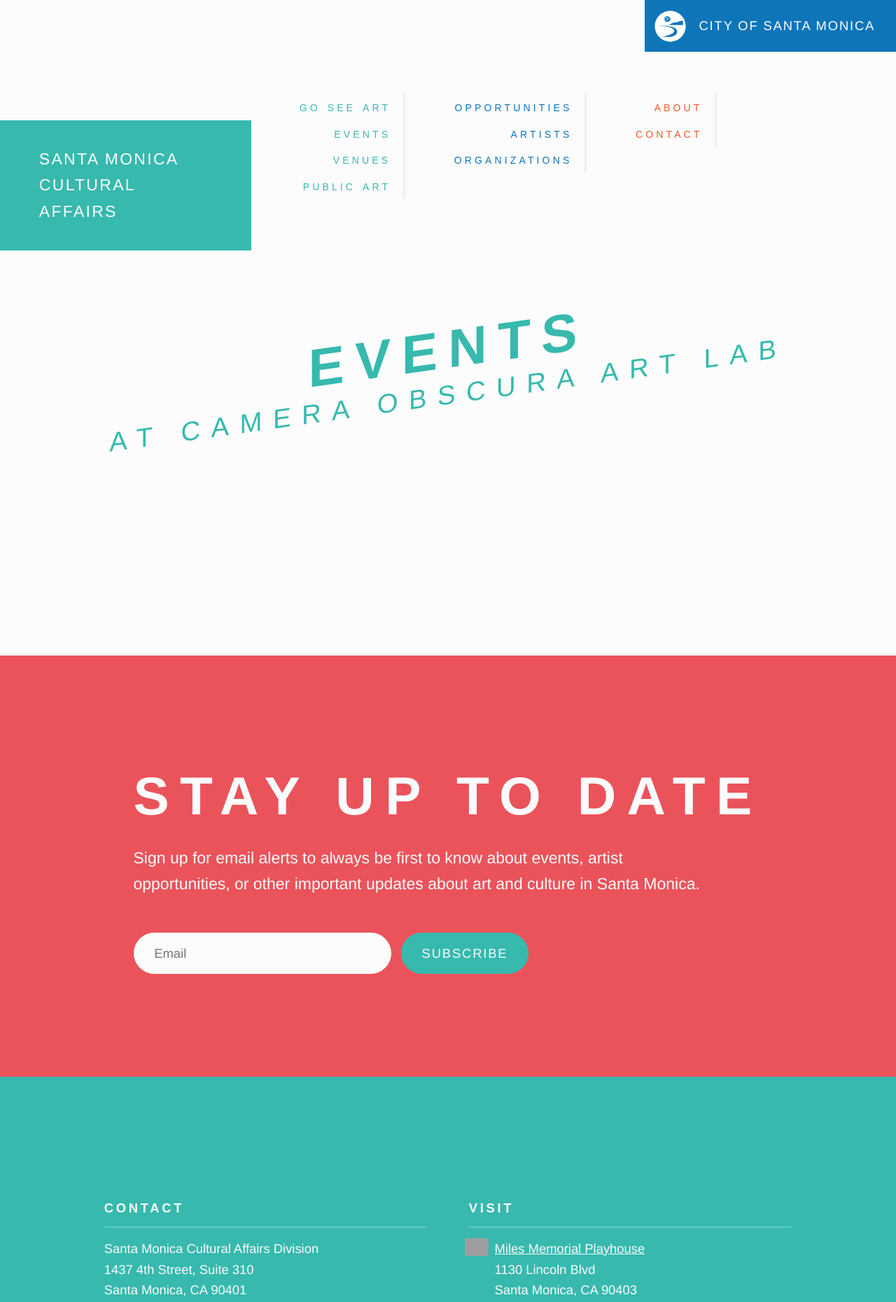
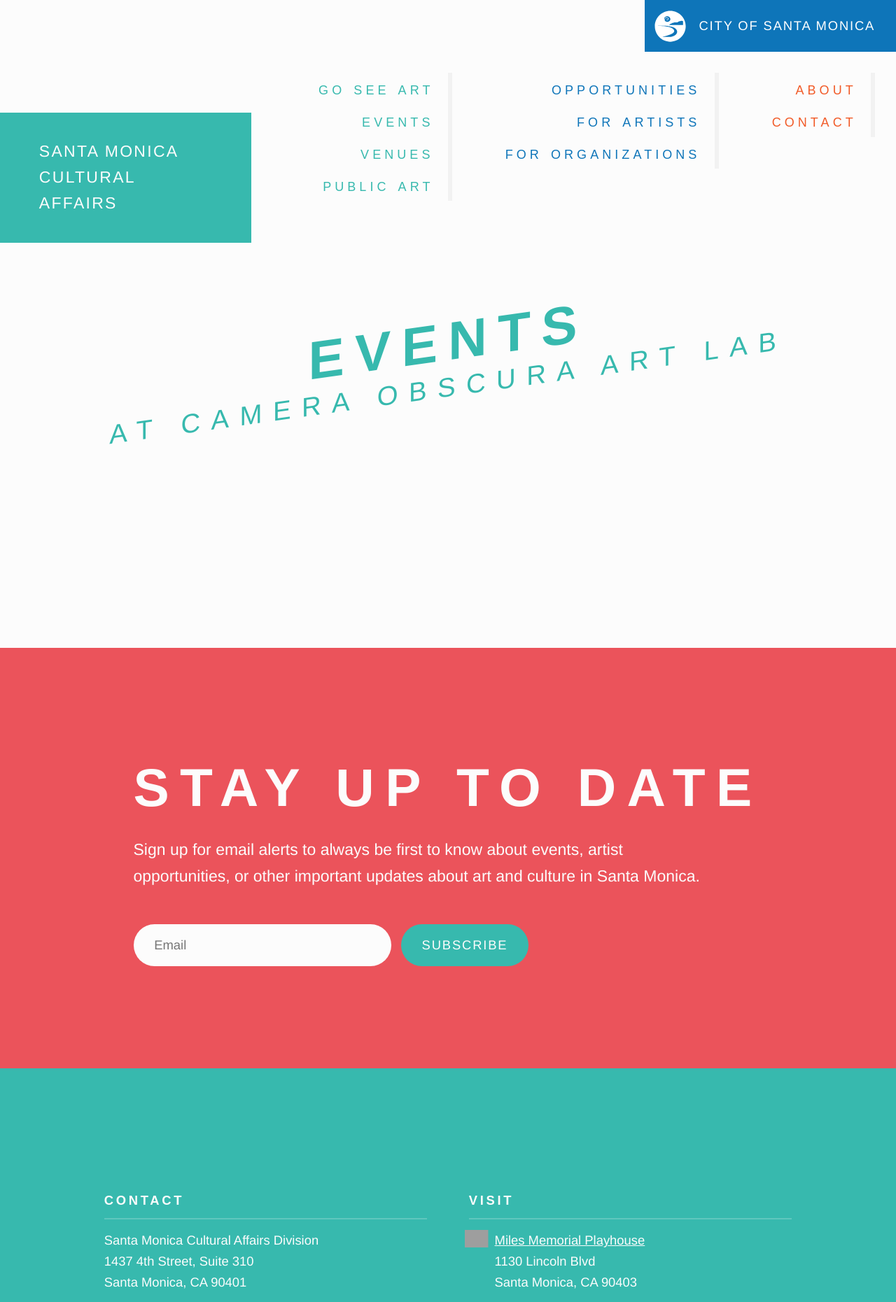
Before and after one commit to jimthoburn/artsamo, a Jekyll site: the page built from camera-obscura-art-lab-events.md, in a window 1280 px wide. Shown: the top 1861 px of the page at 70% size. Built offline with Jekyll 4.4.1, drawn with Linux system fonts in a browser that asks for light colours; some web fonts are replaced; grey boxes are pictures that could not be loaded.

Commit message:
Tweak header
Former-commit-id: 63c90e86ccbd9bebdafe317e9cee3629fda3fe12

```diff
--- a/_layouts/default.html
+++ b/_layouts/default.html
@@ -86,8 +86,8 @@
     </ul>
     <h3><a href="/opportunities/" {% if page.url == '/opportunities/' %} class="active" {% endif %}>Opportunities</a></h3>
     <ul>
-      <li><a href="/opportunities-for-artists/"       {% if page.url == '/opportunities-for-artists/' %}         class="active" {% endif %}>Artists</a></li>
-      <li><a href="/opportunities-for-organizations/" {% if page.url == '/opportunities-for-organizations/' %}         class="active" {% endif %}>Organizations</a></li>
+      <li><a href="/opportunities-for-artists/"       {% if page.url == '/opportunities-for-artists/' %}         class="active" {% endif %}>For Artists</a></li>
+      <li><a href="/opportunities-for-organizations/" {% if page.url == '/opportunities-for-organizations/' %}         class="active" {% endif %}>For Organizations</a></li>
     </ul>
     <h3><a href="/about/" {% if page.url == '/about/' %}         class="active" {% endif %}>About</a></h3>
     <ul>
--- a/assets/css/header.css
+++ b/assets/css/header.css
@@ -60,7 +60,11 @@
 header li a {
   color: var(--aqua);
   display: block;
-  padding: calc(var(--vertical-rhythm) * 1/4) calc(var(--vertical-rhythm) * 2/4);
+  padding:
+    calc(var(--vertical-rhythm) * 1/4)
+    calc(var(--vertical-rhythm) * 2/4)
+    calc(var(--vertical-rhythm) * 1/4)
+    calc(var(--vertical-rhythm) * 0/4);
   text-decoration: none;
 /*   text-transform: uppercase; */
   font-weight: 400;
@@ -71,11 +75,10 @@
   font-variant: small-caps;
   text-transform: lowercase;
   letter-spacing: 0.2em;
-  white-space: nowrap;
   font-family: canada-type-gibson, sans-serif;
   font-weight: 500;
   line-height: 1;
-  font-size: 1.125em;
+  font-size: 1.375em;
   color: var(--color);
   border-right: 0.25em solid hsl(0, 0%, 95%);
 }
@@ -118,7 +121,8 @@
   position: relative;
   z-index: 1;
   display: grid;
-  grid-template-columns: auto 1fr;
+  grid-template-columns: max-content 1fr max-content;
+  grid-template-rows: auto auto;
 }
 /* header ul {
   grid-row: 2 / 3;
@@ -137,7 +141,7 @@
   /*! display: grid; */
   position: relative;
   z-index: 1;
-  grid-row: 1/2;
+  grid-row: 2/-1;
 }
 
 header ul {
@@ -205,33 +209,30 @@
 
 header nav {
   display: grid;
-  padding: calc(var(--vertical-rhythm) * 3/4) calc(var(--vertical-rhythm) * 3/4) calc(var(--vertical-rhythm) * 5/4);
+    padding: calc(var(--vertical-rhythm) * 4/4);
   margin-bottom: calc(var(--vertical-rhythm) * 1);
   grid-column-gap: calc(var(--vertical-rhythm) * 4/4);
   align-self: end;
   justify-self: start;
   text-align: right;
-  grid-row: 1/-1;
+  grid-row: -2/-1;
   grid-column: 2/-1;
 }
-
+/*
 @media (min-width: 25em) {
   header nav {
-    padding: calc(var(--vertical-rhythm) * 3/4)
-             calc(var(--vertical-rhythm) * 5/4)
-             calc(var(--vertical-rhythm) * 5/4)
-             calc(var(--vertical-rhythm) * 5/4);
+    padding: calc(var(--vertical-rhythm) * 4/4);
   }
 }
-
+ */
 @media (min-width: 50em) and (min-height: 50em) {
   header nav {
     /* font-size: 2.25vmin; */
-    grid-column-gap: calc(var(--vertical-rhythm) * 7/4);
-    padding: calc(var(--vertical-rhythm) * 6/4)
-             calc(var(--vertical-rhythm) * 7/4)
+/*     grid-column-gap: calc(var(--vertical-rhythm) * 7/4); */
+/*     padding: calc(var(--vertical-rhythm) * 6/4)
+             calc(var(--vertical-rhythm) * 4/4)
              calc(var(--vertical-rhythm) * 6/4)
-             calc(var(--vertical-rhythm) * 7/4);
+             calc(var(--vertical-rhythm) * 7/4); */
   }
 }
 
@@ -250,26 +251,28 @@
     margin-top: calc(var(--vertical-rhythm) * 4/4);
   }
 } */
-@media (min-width: 34em) and (max-width: 47.5em) {
-  header nav h3:nth-of-type(1),
-  header nav h3:nth-of-type(2) {
+@media (min-width: 30em) and (max-width: 42.5em) {
+  header nav h3:nth-of-type(1) {
     grid-row: 1/2;
   }
-  header nav ul:nth-of-type(1),
-  header nav ul:nth-of-type(2) {
+  header nav ul:nth-of-type(1) {
     grid-row: 2/3;
   }
-  header nav h3:nth-of-type(3),
-  header nav h3:nth-of-type(4) {
+  header nav h3:nth-of-type(3) {
+    grid-row: 1/2;
+  }
+  header nav ul:nth-of-type(3) {
+    grid-row: 2/3;
+  }
+  header nav h3:nth-of-type(2) {
     grid-row: 3/4;
   }
-  header nav ul:nth-of-type(3),
-  header nav ul:nth-of-type(4) {
+  header nav ul:nth-of-type(2) {
     grid-row: 4/5;
   }
 }
 
-@media (min-width: 47.5em) {
+@media (min-width: 42.5em) {
   header nav {
     /*! grid-template-columns: repeat( auto-fit, auto ); */
   }
@@ -310,7 +313,7 @@
   font-weight: 500;
   font-size: ;
   line-height: 1;
-  font-size: 1.125em;
+  font-size: 1.375em;
   border-right: 0.25em solid hsl(0, 0%, 95%);
   /*! border-radius: 0.25em; */
 }
@@ -331,7 +334,7 @@
 }
 
 header .city {
-  grid-row: 1/-1;
+  grid-row: 1/2;
   grid-column: 1/-1;
   margin: 0;
   /*! background-color: hsla(0, 0%, 0%, 0.1); */
@@ -352,11 +355,14 @@
   justify-self: end;
   margin-left: auto; /* For Safari */
 }
-
-@media (max-width: 95em) {
-  header nav {
+header nav {
+  justify-self: unset;
+}
+@media (max-width: 100em) {
+/*   header nav {
     margin-top: calc(var(--vertical-rhythm) * 3);
-  }
+    justify-self: unset;
+  } */
 }
 
 header .city a {
```
Also changed, not shown: index.md (+0 -5 lines).
